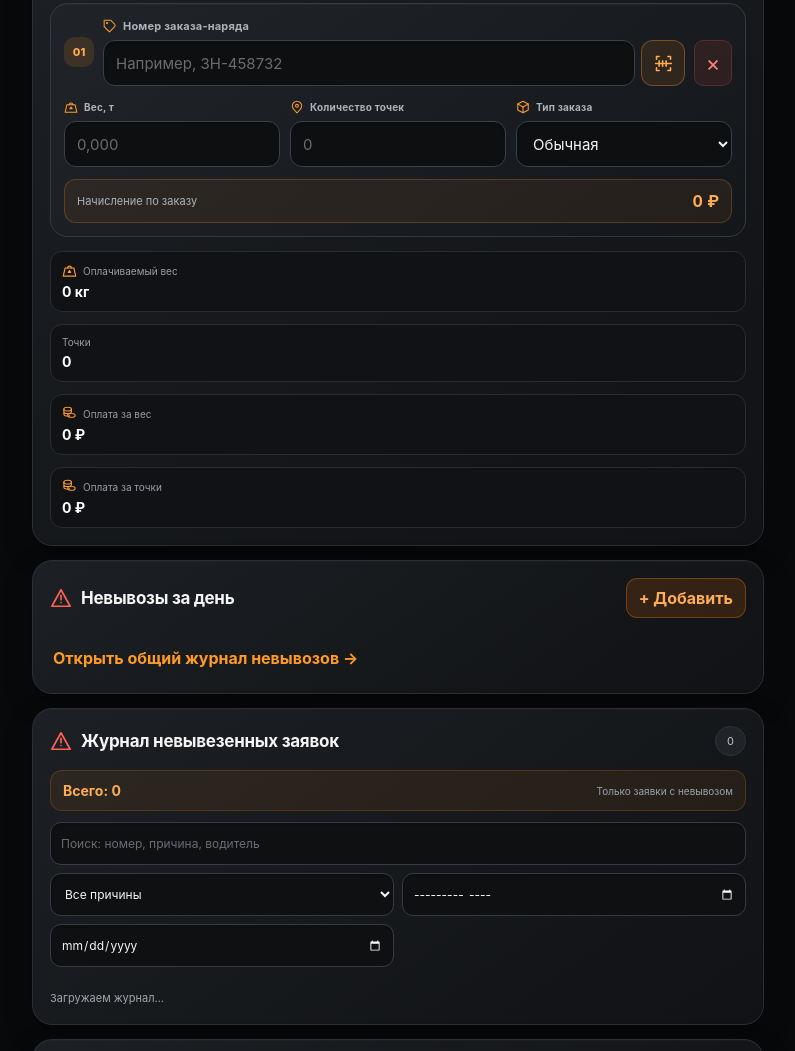
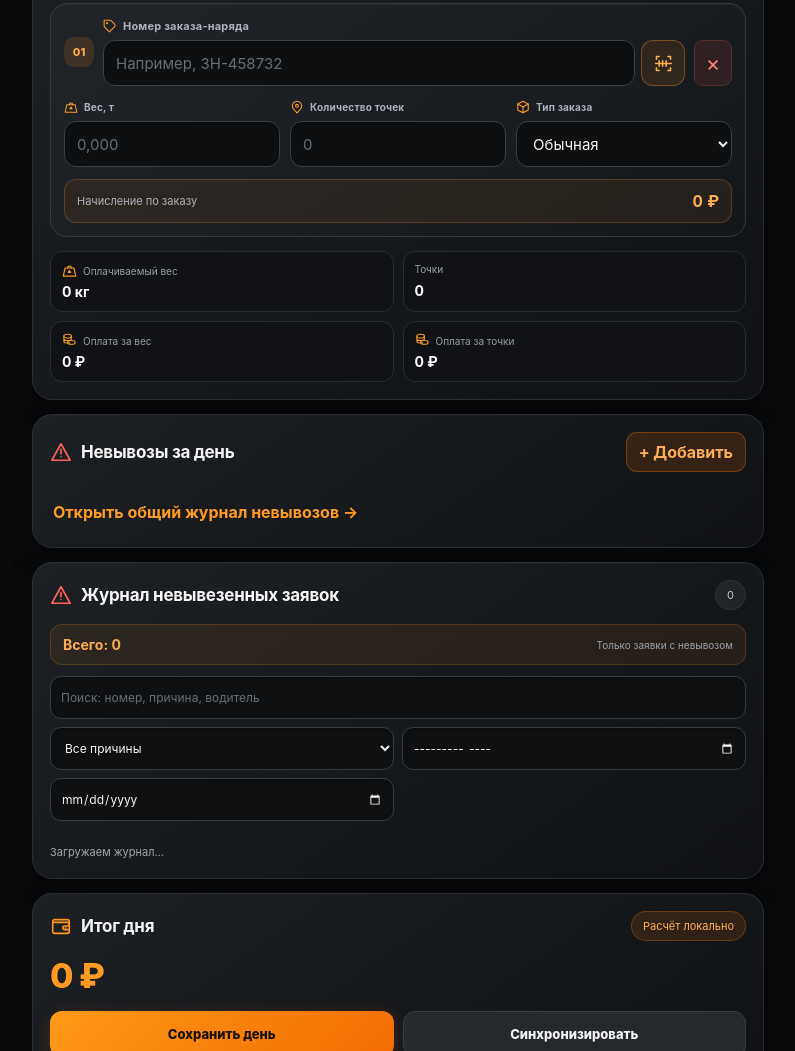
Before and after one commit to busygin-nickita/moya-zarplata, a plain HTML site: page index.html in a window 1280 px wide. Shown: the part 2675-3726 px from the top of the page, without its empty margins (242-1037 px from the left). Drawn offline with nearby package versions, Linux system fonts and the light colour scheme.

Commit message:
Restore original two-column totals styling

```diff
--- a/styles.css
+++ b/styles.css
@@ -561,3 +561,9 @@ body.earnings-hidden-global .calendar-private-content{display:none!important}
  box-shadow:none!important;
  background:linear-gradient(90deg,rgba(145,153,165,.55),rgba(255,145,35,.65))!important;
 }
+
+/* Restore the compact four-tile daily totals layout */
+.totals{grid-template-columns:1fr 1fr;gap:9px}
+.totals>div{background:#101215;border:1px solid #292d32;border-radius:12px;padding:11px;display:grid;gap:5px}
+.totals span{font-size:10px;color:var(--muted)}
+.totals b{font-size:14px;color:#fff}
```
